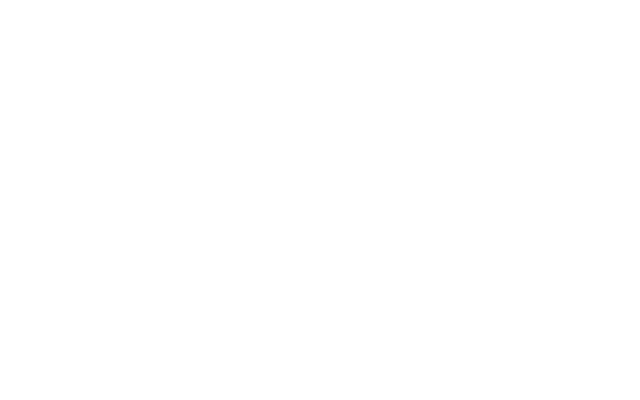
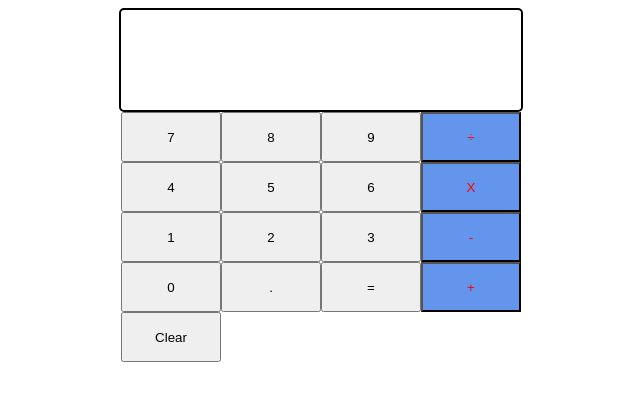
Before and after one commit to jimmyak91/calculator, a plain HTML site: page index.html in a window 1280 px wide. Shown: the whole page, without its empty margins (319-959 px from the left). Drawn offline with Linux system fonts and the light colour scheme.

Commit message:
Updated bones of index.html and added basic styling to style.css

```diff
--- a/index.html
+++ b/index.html
@@ -7,6 +7,30 @@
     <script src="script.js" defer></script>
 </head>
 <body>
+<div class="main">
+    <div class="screen">
 
+    </div>
+
+    <div class="inputs">
+        <button id="seven">7</button>
+        <button id="eight">8</button>
+        <button id="nine">9</button>
+        <button id="divide" class="operator">÷</button>
+        <button id="four">4</button>
+        <button id="five">5</button>
+        <button id="six">6</button>
+        <button id="multiply" class="operator">X</button>
+        <button id="one">1</button>
+        <button id="two">2</button>
+        <button id="three">3</button>
+        <button id="minus" class="operator">-</button>
+        <button id="zero">0</button>
+        <button id="point">.</button>
+        <button id="equals">=</button>
+        <button id="addition" class="operator">+</button>
+        <button id="clear">Clear</button>
+    </div>
+</div>
 </body>
 </html>
--- a/style.css
+++ b/style.css
@@ -0,0 +1,29 @@
+.main {
+    display: flex;
+    flex-direction: column;
+    justify-content: center;
+    align-items: center;
+}
+
+.screen {
+    border: 2px solid black;
+    border-radius: 5px;
+    width: 400px;
+    height: 100px;
+}
+
+.inputs {
+    display: flex;
+    flex-wrap: wrap;
+    width: 400px;
+}
+
+button {
+    width: 100px;
+    height: 50px;
+}
+
+.operator {
+    background-color: cornflowerblue;
+    color: red;
+}
```
Also changed, not shown: script.js (+10 -0 lines).
